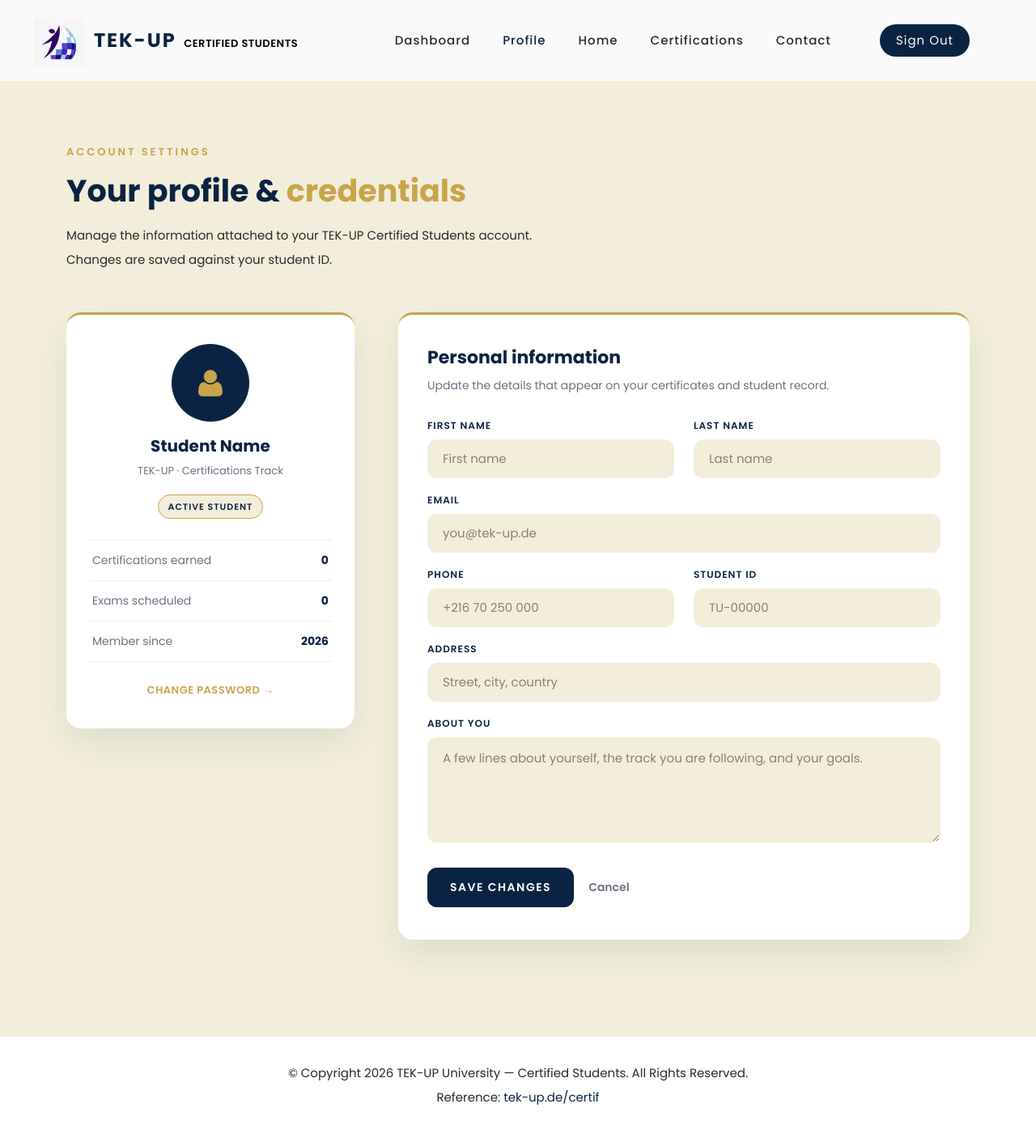
After one commit to aminekefii/PHP-ing3, a PHP site: page /profile.html in a window 1280 px wide. The commit adds this page. Shown: the whole page at 81% size. Run offline with PHP 8.4, Linux system fonts and the light colour scheme.

Commit message:
create profile page

```diff
--- a/Project/assets/css/templatemo-space-dynamic.css
+++ b/Project/assets/css/templatemo-space-dynamic.css
@@ -1791,6 +1791,283 @@ Dashboard page
 
 /*
 ---------------------------------------------
+Profile page
+---------------------------------------------
+*/
+
+.profile-page {
+  background-color: #f2eedb;
+  padding: 180px 0px 120px 0px;
+  min-height: 100vh;
+}
+
+.profile-hello {
+  margin-bottom: 50px;
+}
+
+.profile-hello h6 {
+  text-transform: uppercase;
+  letter-spacing: 3px;
+  font-size: 13px;
+  font-weight: 600;
+  color: #c9a44a;
+  margin-bottom: 14px;
+}
+
+.profile-hello h2 {
+  font-size: 38px;
+  font-weight: 700;
+  color: #0b2342;
+  line-height: 52px;
+  margin-bottom: 14px;
+}
+
+.profile-hello h2 em {
+  color: #0b2342;
+  font-style: normal;
+}
+
+.profile-hello h2 span {
+  color: #c9a44a;
+}
+
+.profile-hello p {
+  color: #2a2a2a;
+  max-width: 640px;
+  margin: 0;
+}
+
+/* Summary card (left column) */
+
+.profile-summary {
+  background-color: #fff;
+  border-radius: 18px;
+  padding: 36px 28px;
+  text-align: center;
+  box-shadow: 0 18px 40px rgba(11, 35, 66, 0.08);
+  border-top: 3px solid #c9a44a;
+}
+
+.profile-avatar {
+  width: 96px;
+  height: 96px;
+  border-radius: 50%;
+  background-color: #0b2342;
+  color: #c9a44a;
+  font-size: 38px;
+  margin: 0 auto 18px auto;
+  display: flex;
+  align-items: center;
+  justify-content: center;
+}
+
+.profile-summary h3 {
+  font-size: 20px;
+  font-weight: 700;
+  color: #0b2342;
+  margin-bottom: 4px;
+}
+
+.profile-summary .role {
+  font-size: 13px;
+  color: #6b7280;
+  margin-bottom: 14px;
+}
+
+.profile-summary .status-badge {
+  display: inline-block;
+  font-size: 11px;
+  font-weight: 600;
+  letter-spacing: 1px;
+  text-transform: uppercase;
+  background-color: #f2eedb;
+  color: #0b2342;
+  border: 1px solid #c9a44a;
+  padding: 6px 12px;
+  border-radius: 999px;
+  margin-bottom: 26px;
+}
+
+.profile-stats {
+  list-style: none;
+  padding: 0;
+  margin: 0 0 22px 0;
+  border-top: 1px solid #eee;
+}
+
+.profile-stats li {
+  display: flex;
+  align-items: center;
+  justify-content: space-between;
+  padding: 14px 4px;
+  border-bottom: 1px solid #eee;
+  font-size: 14px;
+}
+
+.profile-stats .stat-label {
+  color: #6b7280;
+}
+
+.profile-stats .stat-value {
+  font-weight: 700;
+  color: #0b2342;
+}
+
+.profile-secondary-link {
+  display: inline-block;
+  font-size: 13px;
+  font-weight: 600;
+  letter-spacing: 0.5px;
+  color: #c9a44a;
+  text-transform: uppercase;
+  transition: color 0.2s ease;
+}
+
+.profile-secondary-link:hover {
+  color: #0b2342;
+}
+
+/* Form card (right column) */
+
+.profile-form {
+  background-color: #fff;
+  border-radius: 18px;
+  padding: 40px 36px;
+  box-shadow: 0 18px 40px rgba(11, 35, 66, 0.08);
+  border-top: 3px solid #c9a44a;
+  margin-left: 30px;
+}
+
+.profile-form-heading {
+  margin-bottom: 26px;
+}
+
+.profile-form-heading h3 {
+  font-size: 22px;
+  font-weight: 700;
+  color: #0b2342;
+  margin-bottom: 6px;
+}
+
+.profile-form-heading p {
+  font-size: 14px;
+  color: #6b7280;
+  margin: 0;
+}
+
+.profile-form fieldset {
+  margin-bottom: 18px;
+}
+
+.profile-form label[for] {
+  display: block;
+  font-size: 12px;
+  font-weight: 600;
+  color: #0b2342;
+  text-transform: uppercase;
+  letter-spacing: 1px;
+  margin-bottom: 8px;
+}
+
+.profile-form input[type="text"],
+.profile-form input[type="email"],
+.profile-form input[type="tel"] {
+  width: 100%;
+  height: 48px;
+  border-radius: 12px;
+  background-color: #f2eedb;
+  border: 1px solid transparent;
+  outline: none;
+  font-size: 15px;
+  font-weight: 400;
+  color: #0b2342;
+  padding: 0px 18px;
+  transition: all 0.25s ease;
+}
+
+.profile-form textarea {
+  width: 100%;
+  min-height: 130px;
+  border-radius: 12px;
+  background-color: #f2eedb;
+  border: 1px solid transparent;
+  outline: none;
+  font-size: 15px;
+  font-weight: 400;
+  color: #0b2342;
+  padding: 14px 18px;
+  resize: vertical;
+  font-family: 'Poppins', sans-serif;
+  transition: all 0.25s ease;
+}
+
+.profile-form input::placeholder,
+.profile-form textarea::placeholder {
+  color: #8a8170;
+}
+
+.profile-form input:focus,
+.profile-form textarea:focus {
+  background-color: #fff;
+  border-color: #c9a44a;
+  box-shadow: 0 0 0 4px rgba(201, 164, 74, 0.18);
+}
+
+.profile-form-actions {
+  display: flex;
+  align-items: center;
+  gap: 18px;
+  margin-top: 6px;
+}
+
+.profile-form-actions .main-button {
+  display: inline-block;
+  background-color: #0b2342;
+  font-size: 14px;
+  font-weight: 600;
+  color: #fff;
+  text-transform: uppercase;
+  letter-spacing: 1.5px;
+  padding: 14px 28px;
+  border-radius: 12px;
+  border: none;
+  outline: none;
+  cursor: pointer;
+  transition: all 0.25s ease;
+}
+
+.profile-form-actions .main-button:hover {
+  background-color: #c9a44a;
+  color: #0b2342;
+}
+
+.profile-form-actions .cancel-link {
+  font-size: 14px;
+  font-weight: 600;
+  color: #6b7280;
+  transition: color 0.2s ease;
+}
+
+.profile-form-actions .cancel-link:hover {
+  color: #0b2342;
+}
+
+@media (max-width: 992px) {
+  .profile-page {
+    padding: 140px 0px 80px 0px;
+  }
+  .profile-hello h2 {
+    font-size: 28px;
+    line-height: 40px;
+  }
+  .profile-form {
+    margin-left: 0;
+    margin-top: 30px;
+  }
+}
+
+/*
+---------------------------------------------
 responsive
 ---------------------------------------------
 */
--- a/Project/dashboard.html
+++ b/Project/dashboard.html
@@ -100,7 +100,7 @@
             <div class="dash-icon"><i class="fa fa-user"></i></div>
             <h4>Profile</h4>
             <p>Manage your TEK-UP credentials.</p>
-            <a href="#" class="dash-link">Edit profile &rarr;</a>
+            <a href="profile.html" class="dash-link">Edit profile &rarr;</a>
           </div>
         </div>
       </div>
--- /dev/null
+++ b/Project/profile.html
@@ -0,0 +1,194 @@
+<!DOCTYPE html>
+<html lang="en">
+
+  <head>
+
+    <meta charset="UTF-8">
+    <meta name="viewport" content="width=device-width, initial-scale=1, shrink-to-fit=no">
+    <meta name="description" content="TEK-UP Certified Students &mdash; profile.">
+    <meta name="author" content="TEK-UP University">
+    <link rel="preconnect" href="https://fonts.gstatic.com">
+    <link href="https://fonts.googleapis.com/css2?family=Poppins:wght@100;200;300;400;500;600;700;800;900&display=swap" rel="stylesheet">
+
+    <title>Profile &mdash; TEK-UP Certified Students</title>
+
+    <!-- Bootstrap core CSS -->
+    <link href="vendor/bootstrap/css/bootstrap.min.css" rel="stylesheet">
+
+    <!-- Additional CSS Files -->
+    <link rel="stylesheet" href="assets/css/fontawesome.css">
+    <link rel="stylesheet" href="assets/css/templatemo-space-dynamic.css">
+    <link rel="stylesheet" href="assets/css/animated.css">
+    <link rel="stylesheet" href="assets/css/owl.css">
+
+  </head>
+
+<body>
+
+  <!-- ***** Preloader Start ***** -->
+  <div id="js-preloader" class="js-preloader">
+    <div class="preloader-inner">
+      <span class="dot"></span>
+      <div class="dots">
+        <span></span>
+        <span></span>
+        <span></span>
+      </div>
+    </div>
+  </div>
+  <!-- ***** Preloader End ***** -->
+
+  <!-- ***** Header Area Start ***** -->
+  <header class="header-area header-sticky background-header wow slideInDown" data-wow-duration="0.75s" data-wow-delay="0s">
+    <div class="container">
+      <div class="row">
+        <div class="col-12">
+          <nav class="main-nav">
+            <a href="index.html" class="logo">
+              <img src="assets/images/logo1.png" alt="TEK-UP Certif">
+              <h4>TEK-UP<span> Certified Students</span></h4>
+            </a>
+            <ul class="nav">
+              <li><a href="dashboard.html">Dashboard</a></li>
+              <li><a href="profile.html" class="active">Profile</a></li>
+              <li><a href="index.html">Home</a></li>
+              <li><a href="index.html#services">Certifications</a></li>
+              <li><a href="index.html#contact">Contact</a></li>
+              <li><div class="main-red-button"><a href="index.html">Sign Out</a></div></li>
+            </ul>
+            <a class='menu-trigger'>
+                <span>Menu</span>
+            </a>
+          </nav>
+        </div>
+      </div>
+    </div>
+  </header>
+  <!-- ***** Header Area End ***** -->
+
+  <div class="profile-page section">
+    <div class="container">
+
+      <div class="row">
+        <div class="col-lg-12 wow fadeInDown" data-wow-duration="1s" data-wow-delay="0.2s">
+          <div class="profile-hello">
+            <h6>Account Settings</h6>
+            <h2>Your <em>profile</em> &amp; <span>credentials</span></h2>
+            <p>Manage the information attached to your TEK-UP Certified Students account. Changes are saved against your student ID.</p>
+          </div>
+        </div>
+      </div>
+
+      <div class="row">
+        <div class="col-lg-4 wow fadeInLeft" data-wow-duration="1s" data-wow-delay="0.3s">
+          <aside class="profile-summary">
+            <div class="profile-avatar">
+              <i class="fa fa-user"></i>
+            </div>
+            <h3>Student Name</h3>
+            <p class="role">TEK-UP &middot; Certifications Track</p>
+            <span class="status-badge">Active student</span>
+
+            <ul class="profile-stats">
+              <li>
+                <span class="stat-label">Certifications earned</span>
+                <span class="stat-value">0</span>
+              </li>
+              <li>
+                <span class="stat-label">Exams scheduled</span>
+                <span class="stat-value">0</span>
+              </li>
+              <li>
+                <span class="stat-label">Member since</span>
+                <span class="stat-value">2026</span>
+              </li>
+            </ul>
+
+            <a href="#" class="profile-secondary-link">Change password &rarr;</a>
+          </aside>
+        </div>
+
+        <div class="col-lg-8 wow fadeInRight" data-wow-duration="1s" data-wow-delay="0.3s">
+          <form id="profile" action="" method="post" class="profile-form">
+            <div class="profile-form-heading">
+              <h3>Personal information</h3>
+              <p>Update the details that appear on your certificates and student record.</p>
+            </div>
+
+            <div class="row">
+              <div class="col-lg-6">
+                <fieldset>
+                  <label for="firstname">First name</label>
+                  <input type="text" name="firstname" id="firstname" placeholder="First name" autocomplete="given-name" required>
+                </fieldset>
+              </div>
+              <div class="col-lg-6">
+                <fieldset>
+                  <label for="lastname">Last name</label>
+                  <input type="text" name="lastname" id="lastname" placeholder="Last name" autocomplete="family-name" required>
+                </fieldset>
+              </div>
+              <div class="col-lg-12">
+                <fieldset>
+                  <label for="email">Email</label>
+                  <input type="email" name="email" id="email" pattern="[^ @]*@[^ @]*" placeholder="you@tek-up.de" autocomplete="email" required>
+                </fieldset>
+              </div>
+              <div class="col-lg-6">
+                <fieldset>
+                  <label for="phone">Phone</label>
+                  <input type="tel" name="phone" id="phone" placeholder="+216 70 250 000" autocomplete="tel">
+                </fieldset>
+              </div>
+              <div class="col-lg-6">
+                <fieldset>
+                  <label for="studentid">Student ID</label>
+                  <input type="text" name="studentid" id="studentid" placeholder="TU-00000" autocomplete="off">
+                </fieldset>
+              </div>
+              <div class="col-lg-12">
+                <fieldset>
+                  <label for="address">Address</label>
+                  <input type="text" name="address" id="address" placeholder="Street, city, country" autocomplete="street-address">
+                </fieldset>
+              </div>
+              <div class="col-lg-12">
+                <fieldset>
+                  <label for="bio">About you</label>
+                  <textarea name="bio" id="bio" placeholder="A few lines about yourself, the track you are following, and your goals."></textarea>
+                </fieldset>
+              </div>
+
+              <div class="col-lg-12 profile-form-actions">
+                <button type="submit" class="main-button">Save changes</button>
+                <a href="dashboard.html" class="cancel-link">Cancel</a>
+              </div>
+            </div>
+          </form>
+        </div>
+      </div>
+
+    </div>
+  </div>
+
+  <footer>
+    <div class="container">
+      <div class="row">
+        <div class="col-lg-12 wow fadeIn" data-wow-duration="1s" data-wow-delay="0.25s">
+          <p>© Copyright 2026 TEK-UP University &mdash; Certified Students. All Rights Reserved.
+          <br>Reference: <a rel="nofollow" href="https://tek-up.de/certif/">tek-up.de/certif</a></p>
+        </div>
+      </div>
+    </div>
+  </footer>
+
+  <!-- Scripts -->
+  <script src="vendor/jquery/jquery.min.js"></script>
+  <script src="vendor/bootstrap/js/bootstrap.bundle.min.js"></script>
+  <script src="assets/js/owl-carousel.js"></script>
+  <script src="assets/js/animation.js"></script>
+  <script src="assets/js/imagesloaded.js"></script>
+  <script src="assets/js/templatemo-custom.js"></script>
+
+</body>
+</html>
```
